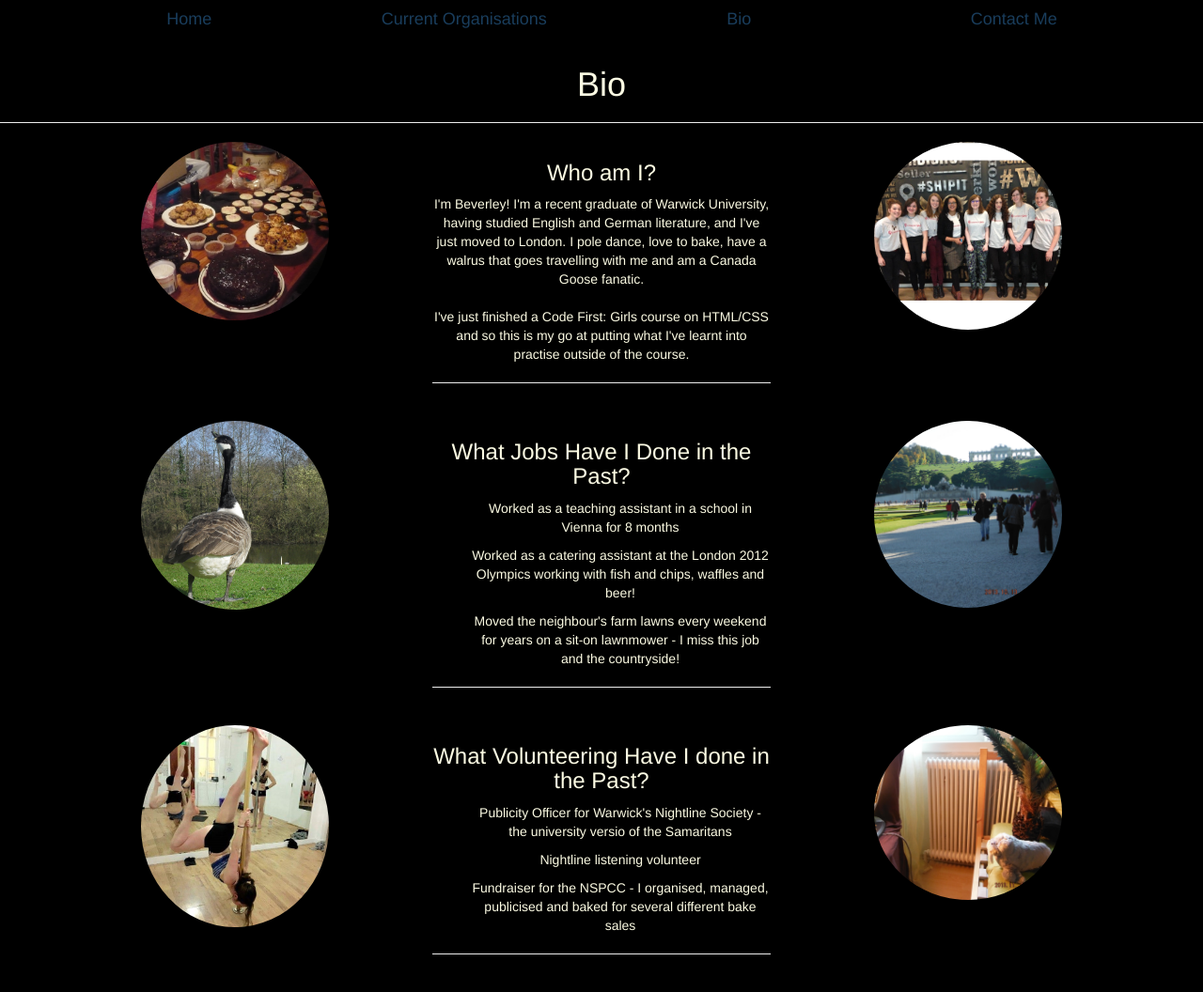
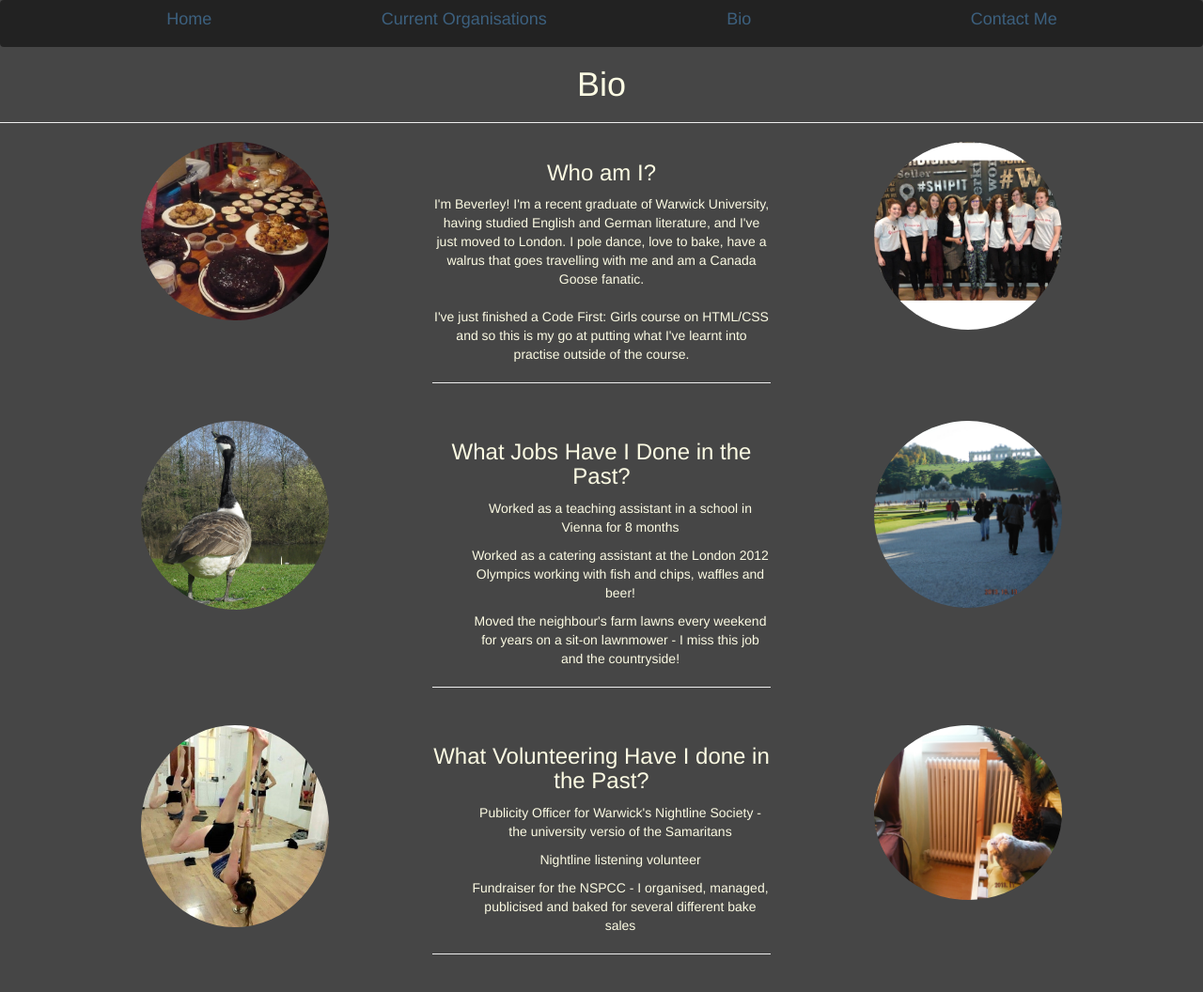
Before and after one commit to BNewing/bnewing.github.io, a PHP site: page /Bio.html in a window 1280 px wide. Shown: the whole page at 94% size. Run offline with PHP 8.4, Linux system fonts and the light colour scheme.

Commit message:
Background Colour

```diff
--- a/CSS.css
+++ b/CSS.css
@@ -53,7 +53,7 @@ body.homepage {
 
 
   body {
-background-color: #000000;
+background-color: #464646;
   }
 
 
```
